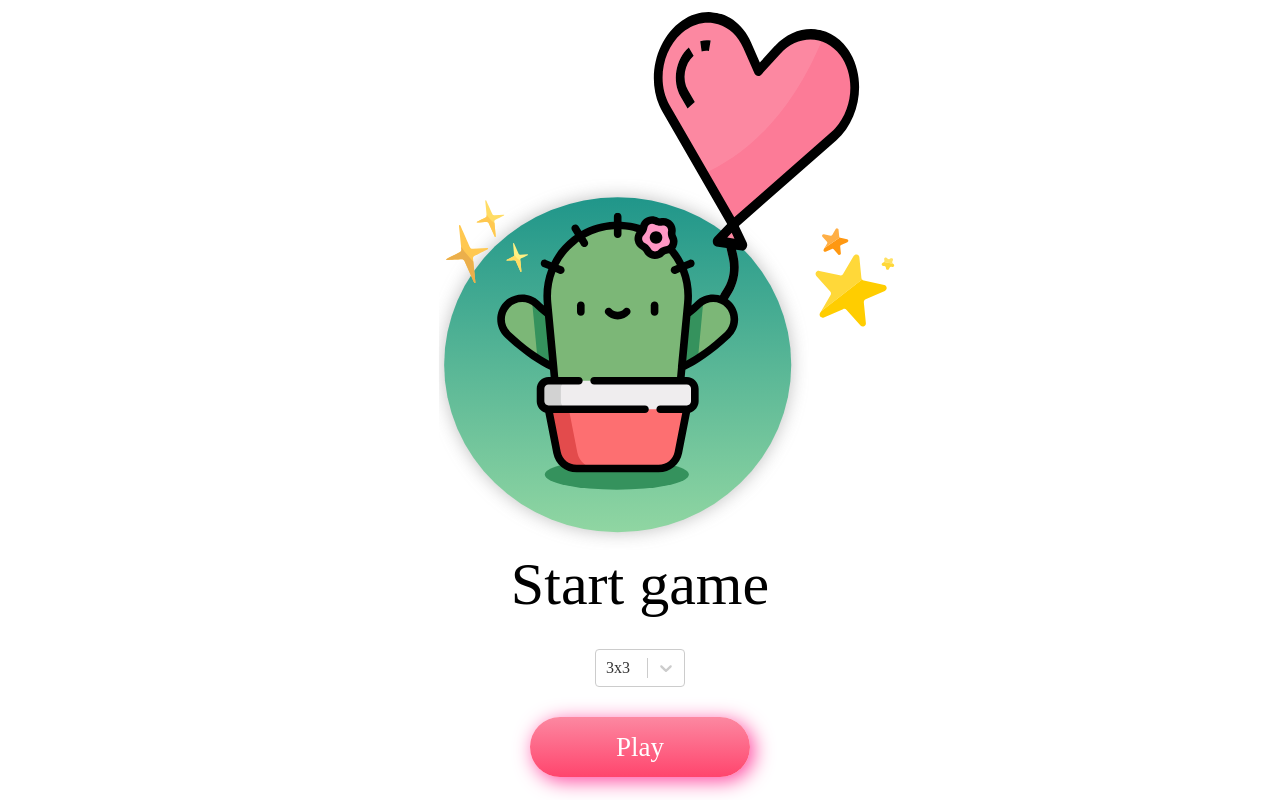
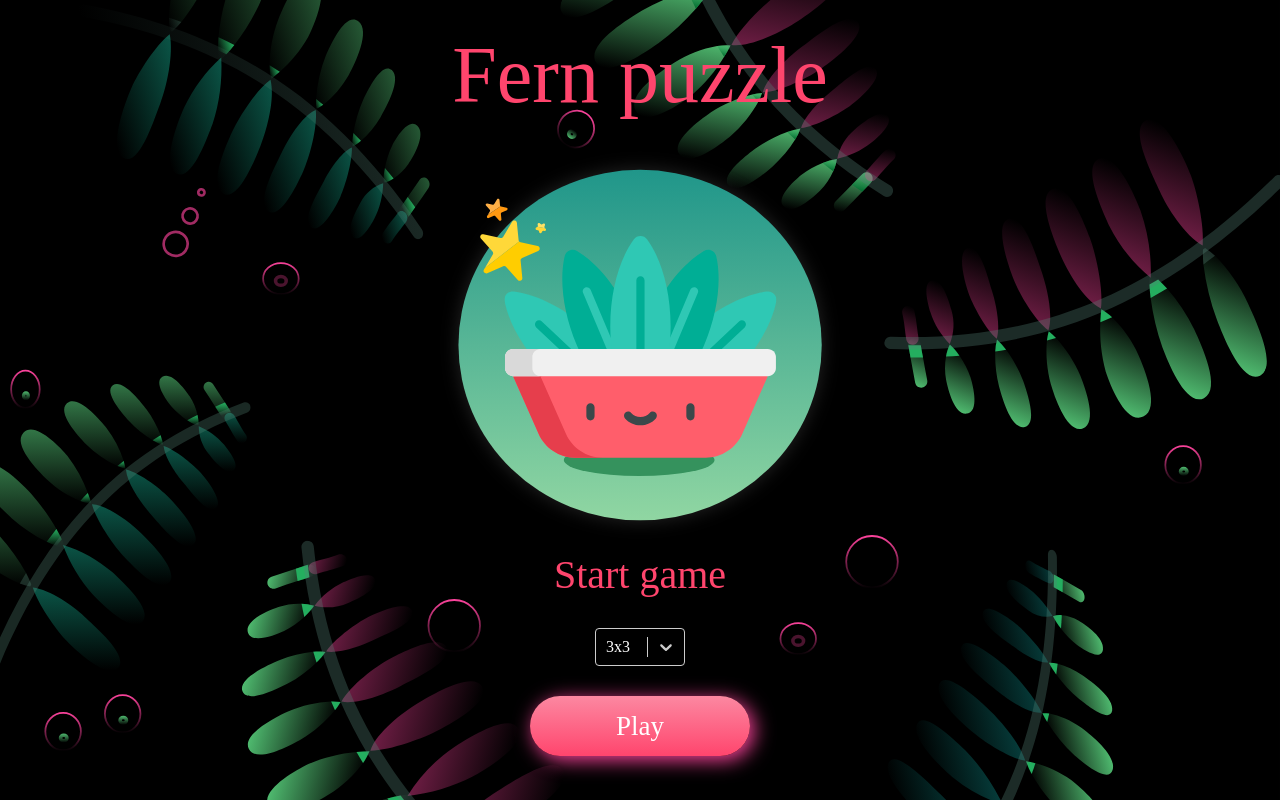
Before and after one commit to koshka-alesya/diplomaPuzzle, a React (Create React App) app: page / in a window 1280 px wide. Built offline with nearby package versions, Linux system fonts and the light colour scheme.

Commit message:
add design and fix bugs in dimension=4

```diff
--- a/src/App.css
+++ b/src/App.css
@@ -8,26 +8,43 @@ body {
 .Game__main {
   display: flex;
   justify-content: center;
-  margin: 100px;
 }
+/*
 ::-webkit-scrollbar {
   width: 10px;
   background: transparent;
   padding: 20px;
 }
 
-/* Track */
+
 ::-webkit-scrollbar-track {
   background: transparent;
 }
 
-/* Handle */
 ::-webkit-scrollbar-thumb {
   background: transparent;
   border-radius: 20px;
 }
 
-/* Handle on hover */
 ::-webkit-scrollbar-thumb:hover {
   background: rgba(3, 79, 76, 0.42);
 }
+*/
+.App {
+  background: url("./styles/icons/Desktop.svg");
+  background-repeat: no-repeat;
+  background-size: cover;
+  height: 100vh;
+
+}
+.Game {
+  display: flex;
+  flex-direction: column;
+  align-items: center;
+  justify-content: center;
+}
+.Fern__title {
+  color: #FF456D;
+  font-size: 80px;
+  padding: 30px;
+}
--- a/src/components/Button/Button.css
+++ b/src/components/Button/Button.css
@@ -18,3 +18,8 @@
 .Button__clicked {
     background: linear-gradient(180deg, #FF849E 0%, #FF093E 100%);
 }
+.Game__button .Button {
+    background: transparent;
+    margin: 30px;
+    margin-top: 70px;
+}
--- a/src/components/GameBoard/GameBoard.css
+++ b/src/components/GameBoard/GameBoard.css
@@ -7,10 +7,9 @@
     color: white;
     display: flex;
     align-items: center;
-    justify-content: center;
     flex-direction: column;
     border-radius: 33px;
-    margin-right: 30px;
+    margin-right: 50px;
 }
 .GameBoard__moves {
     margin-top: 20px;
@@ -34,3 +33,8 @@
     width: 90px;
     color: black;
 }
+.GameBoard__title {
+    padding: 20px 0;
+    font-size: 27px;
+    color: #FF456D;
+}
--- a/src/components/GameBoard/GameBoard.tsx
+++ b/src/components/GameBoard/GameBoard.tsx
@@ -22,6 +22,7 @@ const customStyles = {
 function GameBoard(props: IBoardType) {
     return (
         <div className="GameBoard">
+            <div className="GameBoard__title">Game</div>
             <div className="GameBoard__timer">
                 <div className="GameBoard__timer__icon"></div>
                 <Timer />
--- a/src/components/GameListState/GameListState.css
+++ b/src/components/GameListState/GameListState.css
@@ -21,6 +21,7 @@
 .GameListState__title {
     padding: 20px 0;
     font-size: 27px;
+    color: #FF456D;
 }
 .GameListState__list {
     height: 400px;
--- /dev/null
+++ b/src/components/PageGame/PageGame.css
@@ -0,0 +1,4 @@
+.Game__buttons {
+    display: inline-flex;
+    flex-display: row;
+}
--- a/src/components/PageGame/PageGame.tsx
+++ b/src/components/PageGame/PageGame.tsx
@@ -1,8 +1,10 @@
 import React, {Component} from 'react';
 import '../../App.css';
+import './PageGame.css';
 import Game from '../../logic/Game';
 import GameBoard from "../GameBoard/GameBoard";
 import GameListState from "../GameListState/GameListState";
+import Button from "../Button/Button";
 interface IGame {
     states: Array<Array<Array<number | string>>>
     state: Array<Array<number | string>>
@@ -21,7 +23,7 @@ class PageGame extends Component<any, IGame > {
         super(props);
         const game = new  Game(props.dimension);
         this.updateState = this.updateState.bind(this);
-        this.onClick = this.onClick.bind(this);
+        this.onClickA = this.onClickA.bind(this);
         this.state = {
             game: game,
             moves: game.getMoves(),
@@ -48,7 +50,7 @@ class PageGame extends Component<any, IGame > {
     updateState(value: IGame) {
         this.setState(value);
     }
-    onClick() {
+    onClickA() {
         this.state.solveA(this.state.dimension);
     }
     onClickIDA() {
@@ -58,11 +60,20 @@ class PageGame extends Component<any, IGame > {
     render() {
         return (
             <div className="App">
-                <div className="Game__main">
-                    <GameBoard dimension={this.state.dimension} state={this.state.state} moves={this.state.moves} clickHandler={this.state.moveTile} updateState={this.updateState}/>
-                    <GameListState dimension={this.state.dimension} states={this.state.states} />
-                    <div onClick={(e) => this.onClick()}>ClickMe</div>
-                    <div onClick={(e) => this.onClickIDA()}>ClickMeIDA</div>
+                <div className="Game">
+                    <div className="Fern__title">Fern puzzle</div>
+                    <div className="Game__main">
+                        <GameBoard dimension={this.state.dimension} state={this.state.state} moves={this.state.moves} clickHandler={this.state.moveTile} updateState={this.updateState}/>
+                        <GameListState dimension={this.state.dimension} states={this.state.states} />
+                    </div>
+                    <div className="Game__buttons">
+                        <div className="Game__button" onClick={(e) => this.onClickA()}>
+                            <Button caption={'Solve A*'}/>
+                        </div>
+                        <div className="Game__button" onClick={(e) => this.onClickA()}>
+                            <Button caption={'Solve IDA'}/>
+                        </div>
+                    </div>
                 </div>
             </div>
         );
--- a/src/components/Tile/Tile.tsx
+++ b/src/components/Tile/Tile.tsx
@@ -6,6 +6,7 @@ interface ITileType {
     y: number
     clickHandler: Function
     updateState: Function
+    dimension: number
 }
 function Tile(props: ITileType) {
     let posTop = props.x === 0 ? 0 : (props.x*80) + 'px';
@@ -17,7 +18,7 @@ function Tile(props: ITileType) {
     const classTile = props.tile === '' ? 'Tile__cactus' : 'Tile__number';
 
     function onClick() {
-        props.updateState(props.clickHandler(3, props.tile))
+        props.updateState(props.clickHandler(props.dimension, props.tile))
     }
     return (
         <div className="Tile" style={posStyle} onClick={(e) => onClick()}>
--- a/src/components/Tiles/Tiles.tsx
+++ b/src/components/Tiles/Tiles.tsx
@@ -11,7 +11,7 @@ function Tiles(props: ITilesType) {
     let tiles = [];
     for (let i=0; i< props.dimension; i++) {
         for (let j=0; j<props.dimension; j++) {
-            tiles.push(<Tile tile={props.state[i][j]} x={i} y={j} clickHandler={props.clickHandler} updateState={props.updateState} />)
+            tiles.push(<Tile tile={props.state[i][j]} x={i} y={j} clickHandler={props.clickHandler} updateState={props.updateState} dimension={props.dimension}/>)
         }
     }
     const length = (props.dimension*60 + (props.dimension - 1)*20)+'px';
--- a/src/components/WonPage/WonPage.css
+++ b/src/components/WonPage/WonPage.css
@@ -2,18 +2,20 @@
     position: relative;
     display: flex;
     justify-content: center;
+    height: 100vh;
+    width: 100%;
 }
 .WonPage__icon {
     display: inline-flex;
-    width: 600px;
-    height: 550px;
-    background-image: url('../../styles/icons/won.svg');
+    width: 400px;
+    height: 400px;
+    background-image: url('../../styles/icons/Fern.svg');
     background-repeat: no-repeat;
     background-size: contain;
 }
 .WonPage__title {
-    font-size: 60px;
-    color: black;
+    font-size: 40px;
+    color: #FF456D;
     margin-bottom: 30px;
 }
 .WonPage__content {
@@ -29,3 +31,7 @@
     align-items: center;
     flex-direction: column;
 }
+canvas {
+    width: 100%;
+    height: 100%;
+}
--- a/src/components/WonPage/WonPage.tsx
+++ b/src/components/WonPage/WonPage.tsx
@@ -59,6 +59,7 @@ class WonPage extends Component<IWonPage, Readonly<IPageState>> {
             <div className="WonPage">
                 {sparkle}
                 <div className="WonPage__content">
+                    <div className="Fern__title">Fern puzzle</div>
                     <div className="WonPage__icon"></div>
                     <StyleRoot>
                         <div className="WonPage__text">
@@ -70,10 +71,12 @@ class WonPage extends Component<IWonPage, Readonly<IPageState>> {
                                     ...theme,
                                     colors: {
                                         ...theme.colors,
-                                        primary25: '#E5FFED',
+                                        primary25: '#e5ffed',
                                         primary: '#7CB777',
                                         primary75: '#7CB777',
-                                        primary50: '#7CB777'
+                                        primary50: '#7CB777',
+                                        neutral0: '#000000',
+                                        neutral80: 'white'
                                     },
                                 })} defaultValue={options[0]}/>
                             </div>
```
Also changed, not shown: src/styles/icons/Desktop.svg (added), src/styles/icons/Fern.svg (added).
